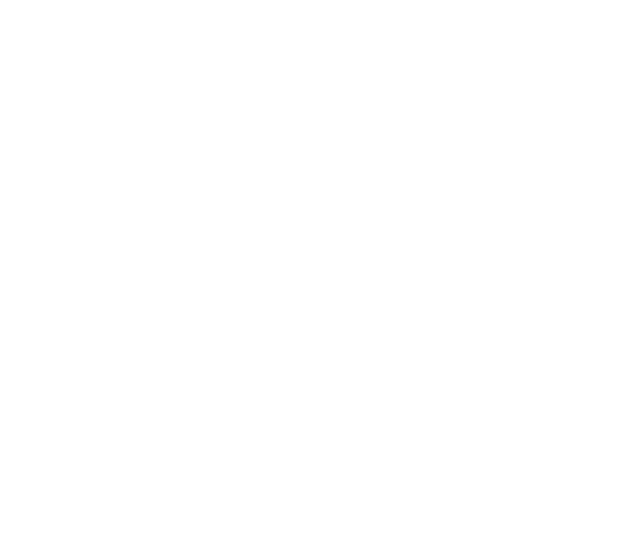
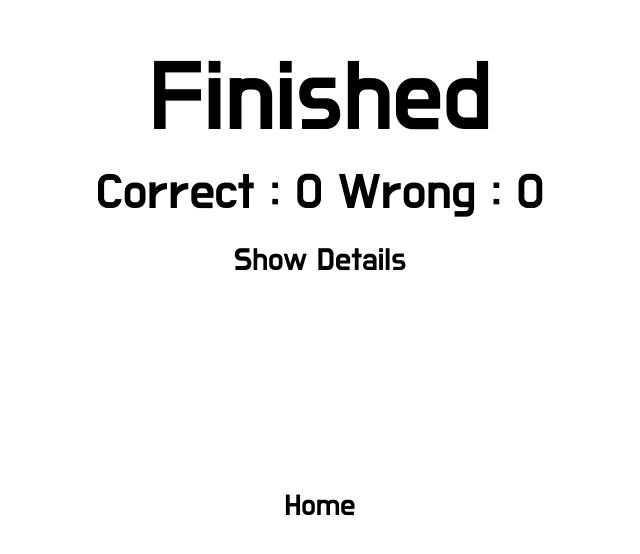
Before and after one commit to dbrldus/word-test-generator, a React (Vite) app: page /#/result in a window 1280 px wide. Before the commit this address had no page. Shown: the part 234-788 px from the top of the page, without its empty margins (320-960 px from the left). Built offline with nearby package versions, Linux system fonts and the light colour scheme.

Commit message:
context - working

```diff
--- a/src/App.tsx
+++ b/src/App.tsx
@@ -1,11 +1,13 @@
-import { useState } from "react";
-import { Irow } from "./interface";
-import Router from "./Router";
-import { createGlobalStyle } from "styled-components";
 import { Helmet } from "react-helmet-async";
+import { HashRouter, Navigate, Route, Routes } from "react-router-dom";
+import Word from "./Routes/Word";
+import Test from "./Routes/Test";
+import Results from "./Routes/Result";
+import WordStore, { DataContext } from "./Data";
+import { useContext } from "react";
 
 function App() {
-  const [wordList, setWordList] = useState<Array<Irow>>([]);
+  const ctx = useContext(DataContext);
   return (
     <>
       <Helmet>
@@ -16,7 +18,15 @@ function App() {
           rel="stylesheet"
         />
       </Helmet>
-      <Router wordList={wordList} setWordList={setWordList}></Router>
+      <WordStore>
+        <HashRouter>
+          <Routes>
+            <Route path="/" element={<Word />} />
+            <Route path="/test" element={<Test />} />
+            <Route path="/result" element={<Results />} />
+          </Routes>
+        </HashRouter>
+      </WordStore>
     </>
   );
 }
--- /dev/null
+++ b/src/Data.tsx
@@ -0,0 +1,37 @@
+import { createContext, useContext, useState } from "react";
+import { Icontext, IResultData, Irow } from "./interface";
+
+export const DataContext = createContext<Icontext>({
+  wordList: [],
+  setWordList: () => {},
+  resultData: {
+    correctCount: 0,
+    wrongCount: 0,
+    wrongAnswers: [],
+  },
+  setResultData: () => {},
+});
+
+function WordStore(props: any) {
+  const [wordList, setWordList] = useState<Array<Irow>>([]);
+  const [resultData, setResultData] = useState<IResultData>({
+    correctCount: 0,
+    wrongCount: 0,
+    wrongAnswers: [],
+  });
+
+  return (
+    <DataContext.Provider
+      value={{
+        wordList,
+        setWordList,
+        resultData,
+        setResultData,
+      }}
+    >
+      {props.children}
+    </DataContext.Provider>
+  );
+}
+
+export default WordStore;
--- a/src/Router.tsx
+++ /dev/null
@@ -1,26 +0,0 @@
-import { HashRouter, Navigate, Route, Routes } from "react-router-dom";
-import { IRouter } from "./interface";
-import Test from "./Routes/Test";
-import Word from "./Routes/Word";
-
-function Router({ wordList, setWordList }: IRouter) {
-  return (
-    <HashRouter>
-      <Routes>
-        <Route path="/" element={<Word setWordList={setWordList} />} />
-        <Route
-          path="/test"
-          element={
-            wordList.length == 0 ? (
-              <Navigate to="/word"></Navigate>
-            ) : (
-              <Test wordList={wordList} />
-            )
-          }
-        />
-      </Routes>
-    </HashRouter>
-  );
-}
-
-export default Router;
--- /dev/null
+++ b/src/Routes/Result.tsx
@@ -0,0 +1,157 @@
+import { useContext, useState } from "react";
+import { Helmet } from "react-helmet-async";
+import { Link } from "react-router-dom";
+import styled from "styled-components";
+import { DataContext } from "../Data";
+import { IResults } from "../interface";
+
+const Wrapper = styled.div`
+  font-family: "Do Hyeon", sans-serif;
+  position: absolute;
+  top: 50%;
+  left: 50%;
+  transform: translate(-50%, -50%);
+  text-align: center;
+`;
+
+const Title = styled.div`
+  font-size: 100px;
+`;
+
+const AnswerStatus = styled.div`
+  font-size: 50px;
+`;
+
+const DetailsBtn = styled.button`
+  font-family: "Do Hyeon", sans-serif;
+  font-size: 32px;
+  background-color: #fff;
+  border: none;
+  width: 200px;
+  height: 70px;
+  border-radius: 30px;
+  transition: background-color 0.2s linear;
+  &:hover {
+    background-color: #7fddff;
+  }
+`;
+const TableWrapper = styled.div<{ showDetails: boolean }>`
+  width: 600px;
+  overflow-y: scroll;
+  overflow-x: hidden;
+  scrollbar-width: thin;
+  height: ${(p) => (p.showDetails ? "500px" : "0px")};
+  transition: height 1s ease-in-out;
+
+  ::-webkit-scrollbar {
+    width: 5px;
+  }
+
+  /* Track */
+  ::-webkit-scrollbar-track {
+    background: #f1f1f1;
+  }
+
+  /* Handle */
+  ::-webkit-scrollbar-thumb {
+    background: #888;
+  }
+
+  /* Handle on hover */
+  ::-webkit-scrollbar-thumb:hover {
+    background: #555;
+  }
+`;
+
+const WrongTable = styled.table<{ showDetails: boolean }>`
+  width: inherit;
+  overflow-x: hidden;
+  margin: 0px;
+  opacity: ${(p) => (p.showDetails ? 1 : 0)};
+  transition: opacity 1s ease-in-out;
+  font-size: 30px;
+  th {
+    border-bottom: 2px solid black;
+    padding: 5px;
+  }
+  td {
+    border-bottom: 2px solid black;
+    padding: 5px;
+  }
+`;
+
+const HomeButton = styled.div`
+  font-family: "Do Hyeon", sans-serif;
+  position: absolute;
+  bottom: 10px;
+  left: 50%;
+  transform: translate(-50%, 0%);
+  display: flex;
+  justify-content: center;
+  align-items: center;
+  background-color: #fff;
+  border-radius: 10px;
+  width: 100px;
+  height: 100px;
+  font-size: 30px;
+  a {
+    color: #000;
+    text-decoration: none;
+  }
+
+  &:hover {
+    background-color: #7fddff;
+  }
+  transition: background-color 0.3s linear;
+`;
+
+function Results() {
+  const { resultData } = useContext(DataContext);
+
+  const [showDetails, setShowDetails] = useState(false);
+
+  const onButtonClick = () => {
+    setShowDetails((c) => !c);
+  };
+  return (
+    <>
+      <Helmet>
+        <title>💯 Test Result</title>
+      </Helmet>
+      <Wrapper>
+        <Title>Finished</Title>
+        <AnswerStatus>
+          Correct : {resultData.correctCount} Wrong : {resultData.wrongCount}
+        </AnswerStatus>
+        <DetailsBtn onClick={onButtonClick}>
+          {showDetails ? "Hide Details" : "Show Details"}
+        </DetailsBtn>
+        <TableWrapper showDetails={showDetails}>
+          <WrongTable showDetails={showDetails}>
+            <thead>
+              <tr>
+                <th>Word</th>
+                <th>Your Answer</th>
+                <th>Correct Answer</th>
+              </tr>
+            </thead>
+            <tbody>
+              {resultData.wrongAnswers.map((value, index) => (
+                <tr key={index}>
+                  <td>{value.word}</td>
+                  <td>{value.answerInput}</td>
+                  <td>{value.correctAnswer}</td>
+                </tr>
+              ))}
+            </tbody>
+          </WrongTable>
+        </TableWrapper>
+      </Wrapper>
+      <HomeButton>
+        <Link to="/">Home</Link>
+      </HomeButton>
+    </>
+  );
+}
+
+export default Results;
--- a/src/Routes/Test.tsx
+++ b/src/Routes/Test.tsx
@@ -1,8 +1,9 @@
-import React, { useState } from "react";
+import React, { useContext, useState } from "react";
 import { Helmet } from "react-helmet-async";
-import { Link } from "react-router-dom";
+import { Link, Navigate } from "react-router-dom";
 import styled from "styled-components";
-import { IResultData, IResults, Irow, ITest } from "../interface";
+import { DataContext } from "../Data";
+import { IResultData, Irow } from "../interface";
 
 const Wrapper = styled.div`
   font-family: "Do Hyeon", sans-serif;
@@ -104,7 +105,9 @@ const HomeButton = styled.div`
   transition: background-color 0.3s linear;
 `;
 
-function Test({ wordList }: ITest) {
+function Test() {
+  const { wordList, resultData, setResultData } = useContext(DataContext);
+
   const [testList, setTestList] = useState<Array<Irow>>(wordList);
   const [totalWord, setTotalWord] = useState(wordList.length);
   const [textInput, setTextInput] = useState<string>("");
@@ -112,11 +115,6 @@ function Test({ wordList }: ITest) {
     Math.floor(Math.random() * wordList.length)
   );
   const [finished, setFinished] = useState(false);
-  const [resultData, setResultData] = useState<IResultData>({
-    correctCount: 0,
-    wrongCount: 0,
-    wrongAnswers: [],
-  });
 
   const onTextChange = (event: React.FormEvent<HTMLInputElement>) => {
     setTextInput(event.currentTarget.value);
@@ -167,10 +165,11 @@ function Test({ wordList }: ITest) {
       setFinished(true);
     }
   };
+  console.log(wordList);
   return (
     <>
       {finished ? (
-        <Results resultData={resultData}></Results>
+        <Navigate to="/result"></Navigate>
       ) : (
         <>
           <Helmet>
@@ -202,112 +201,4 @@ function Test({ wordList }: ITest) {
   );
 }
 
-const Title = styled.div`
-  font-size: 100px;
-`;
-
-const AnswerStatus = styled.div`
-  font-size: 50px;
-`;
-
-const DetailsBtn = styled.button`
-  font-family: "Do Hyeon", sans-serif;
-  font-size: 32px;
-  background-color: #fff;
-  border: none;
-  width: 200px;
-  height: 70px;
-  border-radius: 30px;
-  transition: background-color 0.2s linear;
-  &:hover {
-    background-color: #7fddff;
-  }
-`;
-const TableWrapper = styled.div<{ showDetails: boolean }>`
-  width: 600px;
-  overflow-y: scroll;
-  overflow-x: hidden;
-  scrollbar-width: thin;
-  height: ${(p) => (p.showDetails ? "500px" : "0px")};
-  transition: height 1s ease-in-out;
-
-  ::-webkit-scrollbar {
-    width: 5px;
-  }
-
-  /* Track */
-  ::-webkit-scrollbar-track {
-    background: #f1f1f1;
-  }
-
-  /* Handle */
-  ::-webkit-scrollbar-thumb {
-    background: #888;
-  }
-
-  /* Handle on hover */
-  ::-webkit-scrollbar-thumb:hover {
-    background: #555;
-  }
-`;
-
-const WrongTable = styled.table<{ showDetails: boolean }>`
-  width: inherit;
-  overflow-x: hidden;
-  margin: 0px;
-  opacity: ${(p) => (p.showDetails ? 1 : 0)};
-  transition: opacity 1s ease-in-out;
-  font-size: 30px;
-  th {
-    border-bottom: 2px solid black;
-    padding: 5px;
-  }
-  td {
-    border-bottom: 2px solid black;
-    padding: 5px;
-  }
-`;
-
-function Results({ resultData }: IResults) {
-  const [showDetails, setShowDetails] = useState(false);
-
-  const onButtonClick = () => {
-    setShowDetails((c) => !c);
-  };
-  return (
-    <>
-      <Helmet>
-        <title>💯 Test Result</title>
-      </Helmet>
-      <Wrapper>
-        <Title>Finished</Title>
-        <AnswerStatus>
-          Correct : {resultData.correctCount} Wrong : {resultData.wrongCount}
-        </AnswerStatus>
-        <DetailsBtn onClick={onButtonClick}>
-          {showDetails ? "Hide Details" : "Show Details"}
-        </DetailsBtn>
-        <TableWrapper showDetails={showDetails}>
-          <WrongTable showDetails={showDetails}>
-            <tr>
-              <th>Word</th>
-              <th>Your Answer</th>
-              <th>Correct Answer</th>
-            </tr>
-            {resultData.wrongAnswers.map((value, index) => (
-              <tr key={index}>
-                <td>{value.word}</td>
-                <td>{value.answerInput}</td>
-                <td>{value.correctAnswer}</td>
-              </tr>
-            ))}
-          </WrongTable>
-        </TableWrapper>
-      </Wrapper>
-      <HomeButton>
-        <Link to="/">Home</Link>
-      </HomeButton>
-    </>
-  );
-}
 export default Test;
--- a/src/Routes/Word.tsx
+++ b/src/Routes/Word.tsx
@@ -1,9 +1,10 @@
-import React, { useState } from "react";
+import React, { useContext, useState } from "react";
 import { Helmet } from "react-helmet-async";
 import { Navigate } from "react-router-dom";
 import readXlsxFile from "read-excel-file";
 import styled from "styled-components";
-import { Irow, IWord } from "../interface";
+import { DataContext } from "../Data";
+import { Irow } from "../interface";
 
 const Wrapper = styled.form`
   font-family: "Do Hyeon", sans-serif;
@@ -31,15 +32,15 @@ const DragField = styled.label<{ bgColor: string }>`
     margin: 0px;
   }
 `;
-function Word({ setWordList }: IWord) {
-  const [finished, setFinished] = useState(false);
+function Word() {
+  const { wordList, setWordList, setResultData } = useContext(DataContext);
   const [dragActive, setDragActive] = useState(false);
   const onFileInput = async (files: any) => {
     if (files != null) {
       let content = await readXlsxFile(files[0]);
-      let wordList: Array<Irow> = [];
+      let list: Array<Irow> = [];
       content.forEach((row) => {
-        wordList.push({
+        list.push({
           word: row[0].toString(),
           meaning: row[1]
             .toString()
@@ -47,11 +48,14 @@ function Word({ setWordList }: IWord) {
             .map((value) => value.trim()),
         });
       });
-      setWordList(wordList);
-      setFinished(true);
+      setWordList(list);
+      setResultData({
+        correctCount: 0,
+        wrongCount: 0,
+        wrongAnswers: [],
+      });
     }
   };
-
   const handleDrag = (e: React.DragEvent<HTMLFormElement>) => {
     e.preventDefault();
     e.stopPropagation();
@@ -75,7 +79,7 @@ function Word({ setWordList }: IWord) {
   };
   return (
     <>
-      {finished ? (
+      {wordList.length !== 0 ? (
         <Navigate to="/test" />
       ) : (
         <>
```
Also changed, not shown: src/interface.ts (+7 -8 lines).
